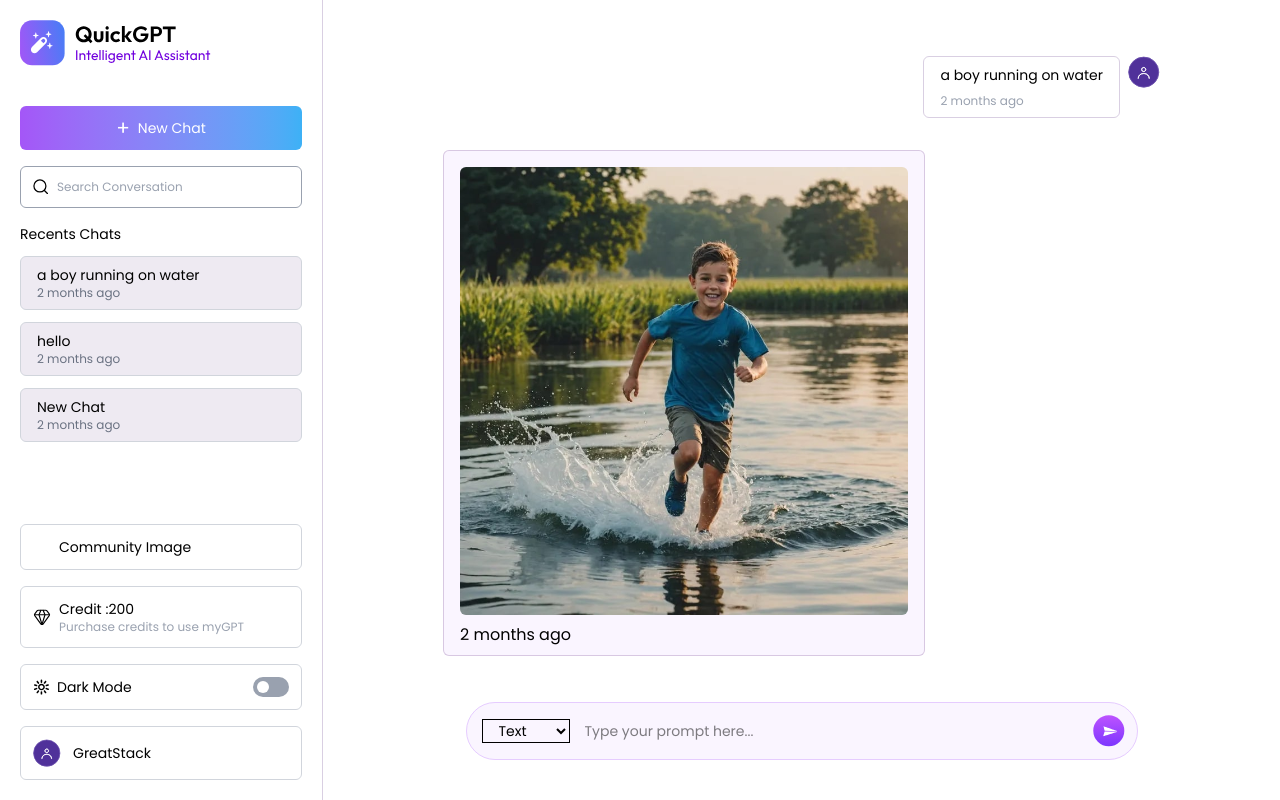
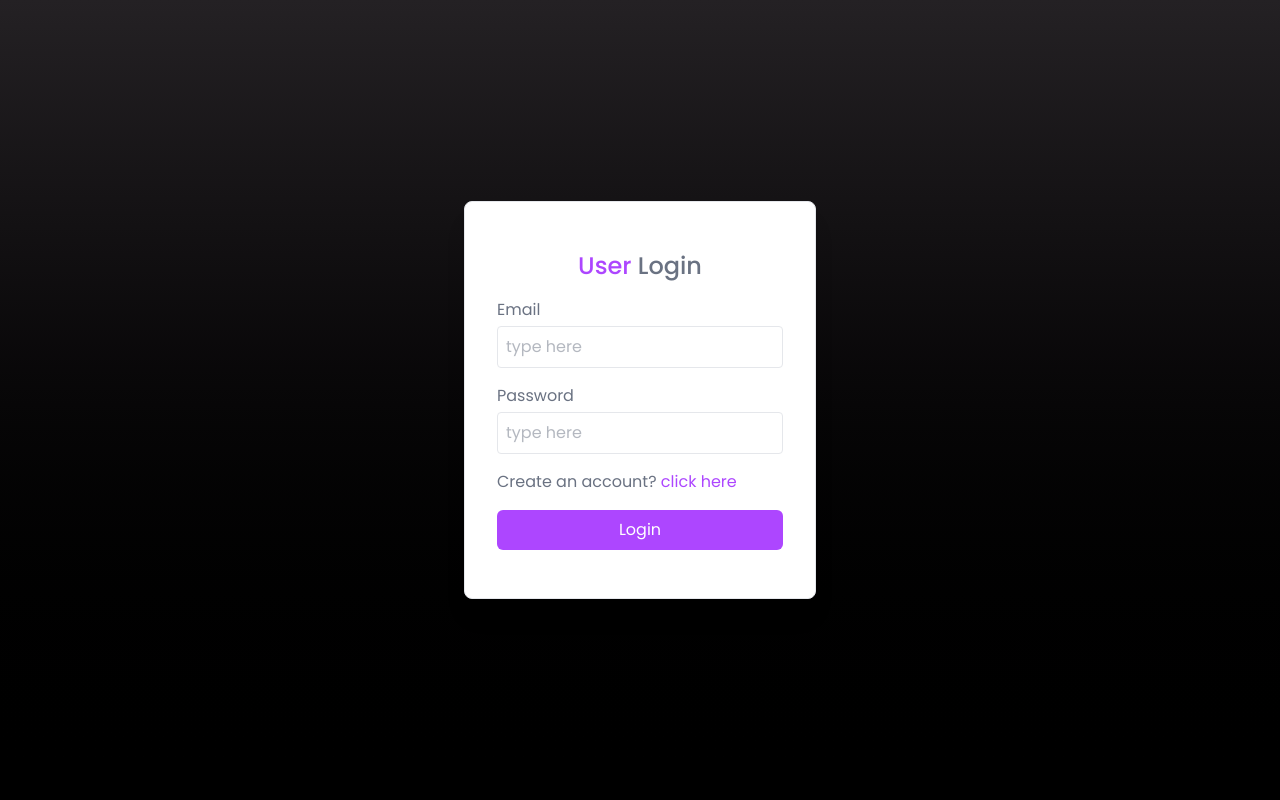
Before and after one commit to ikbaldotin/-Own-Full-Stack-ChatGPT-, a React (Vite) app in the folder frontend/: page / in a window 1280 px wide. Built offline with nearby package versions, Linux system fonts and the light colour scheme.

Commit message:
login page

```diff
--- a/frontend/src/App.jsx
+++ b/frontend/src/App.jsx
@@ -7,7 +7,10 @@ import { Routes, Route, useLocation } from "react-router-dom";
 import { assets } from "../public/assets";
 import "../public/prism.css";
 import Loading from "./pages/Loading";
+import { useAppContext } from "./context/AppContext";
+import Login from "./pages/Login";
 const App = () => {
+  const { user } = useAppContext();
   const [isMenuOpen, setIsMenuOpen] = useState(false);
   const { pathname } = useLocation();
   if (pathname === "/loading") return <Loading />;
@@ -20,6 +23,7 @@ const App = () => {
           onClick={() => setIsMenuOpen(true)}
         />
       )}
+      {user ? (
         <div className="dark:bg-gradient-to-b from-[#242124] to-[#000000] data:text-white">
           <div className="flex h-screen w-screen">
             <Sidevar isMenuOpen={isMenuOpen} setIsMenuOpen={setIsMenuOpen} />
@@ -30,6 +34,11 @@ const App = () => {
             </Routes>
           </div>
         </div>
+      ) : (
+        <div className="flex items-center justify-center h-screen bg-gradient-to-b from-[#242124] to-[#000000]">
+          <Login />
+        </div>
+      )}
     </>
   );
 };
--- a/frontend/src/context/AppContext.jsx
+++ b/frontend/src/context/AppContext.jsx
@@ -10,7 +10,7 @@ export const AppContextProvider = ({ children }) => {
   const [selectChat, setSelectChat] = useState(null);
   const [theme, setTheme] = useState(localStorage.getItem("theme") || "light");
   const fetchUser = async () => {
-    setUser(dummyUserData);
+    // setUser(dummyUserData);
   };
   const fetchUserChats = async () => {
     setChats(dummyChats);
--- a/frontend/src/pages/Login.jsx
+++ b/frontend/src/pages/Login.jsx
@@ -1,7 +1,86 @@
-import React from "react";
+import React, { useState } from "react";
 
 const Login = () => {
-  return <div>Login</div>;
+  const [state, setState] = useState("login");
+  const [name, setName] = useState("");
+  const [email, setEmail] = useState("");
+  const [password, setPassword] = useState("");
+  const handleSubmit = async (e) => {
+    e.preventDefault();
+  };
+  return (
+    <form
+      onSubmit={handleSubmit}
+      className="flex flex-col gap-4 m-auto items-start p-8 py-12 w-80 sm:w-[352px] text-gray-500 rounded-lg shadow-xl border border-gray-200 bg-white"
+    >
+      <p className="text-2xl font-medium m-auto">
+        <span className="text-purple-500">User</span>{" "}
+        {state === "login" ? "Login" : "Sign Up"}
+      </p>
+      {state === "register" && (
+        <div className="w-full">
+          <p>Name</p>
+          <input
+            onChange={(e) => setName(e.target.value)}
+            value={name}
+            placeholder="type here"
+            className="border border-gray-200 rounded w-full p-2 mt-1 outline-purple-500"
+            type="text"
+            required
+          />
+        </div>
+      )}
+      <div className="w-full ">
+        <p>Email</p>
+        <input
+          onChange={(e) => setEmail(e.target.value)}
+          value={email}
+          placeholder="type here"
+          className="border border-gray-200 rounded w-full p-2 mt-1 outline-purple-500"
+          type="email"
+          required
+        />
+      </div>
+      <div className="w-full ">
+        <p>Password</p>
+        <input
+          onChange={(e) => setPassword(e.target.value)}
+          value={password}
+          placeholder="type here"
+          className="border border-gray-200 rounded w-full p-2 mt-1 outline-purple-500"
+          type="password"
+          required
+        />
+      </div>
+      {state === "register" ? (
+        <p>
+          Already have account?{" "}
+          <span
+            onClick={() => setState("login")}
+            className="text-purple-500 cursor-pointer"
+          >
+            click here
+          </span>
+        </p>
+      ) : (
+        <p>
+          Create an account?{" "}
+          <span
+            onClick={() => setState("register")}
+            className="text-purple-500 cursor-pointer"
+          >
+            click here
+          </span>
+        </p>
+      )}
+      <button
+        type="submit"
+        className="bg-purple-500 hover:bg-purple-600 transition-all text-white w-full py-2 rounded-md cursor-pointer"
+      >
+        {state === "register" ? "Create Account" : "Login"}
+      </button>
+    </form>
+  );
 };
 
 export default Login;
```
Lines whose indentation alone changed are shown as unchanged.
